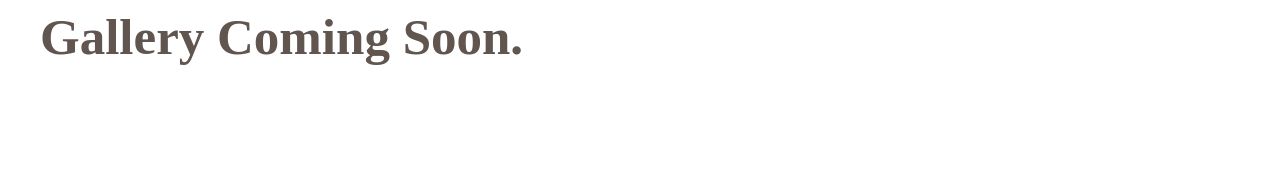
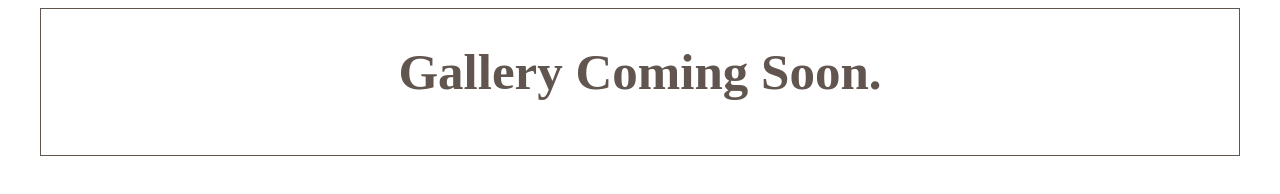
Before and after one commit to rkronschnabel/gallery.github.io, a plain HTML site: page index.html in a window 1280 px wide. Drawn offline with Linux system fonts and the light colour scheme.

Commit message:
Updating header

```diff
--- a/index.html
+++ b/index.html
@@ -3,8 +3,10 @@
         <link rel="stylesheet" href="css/gallery.css">
     </head>
     <body>
-        <div class="b-gallery">
-            <h1>Gallery Coming Soon.</h1>
+        <div class="c-gallery">
+            <div class="b-header">
+                <h1>Gallery Coming Soon.</h1>
+            </div>
         </div>
     </body>
 </html>
--- a/scss/gallery.scss
+++ b/scss/gallery.scss
@@ -1,6 +1,6 @@
 @import 'variables.scss';
 
-.b-gallery {
+.c-gallery {
     font-family: $font-stack-primary;
     font-size: 12px;
     color: $primary-dark-font-color;
@@ -8,9 +8,14 @@
     max-width: $primary-width;
     margin: 0 auto;
 
-    h1 {
-        font-family: $font-stack-secondary;
-        font-size: $font-size-xxxl;
-        color: $secondary-dark-font-color;
+    .b-header {
+        border: 1px solid $secondary-dark-font-color;
+        h1 {
+            font-family: $font-stack-secondary;
+            font-size: $font-size-xxxl;
+            color: $secondary-dark-font-color;
+            text-align: center;
+            padding-bottom: $spacing-l;
+        }
     }
 }
--- a/scss/variables.scss
+++ b/scss/variables.scss
@@ -20,3 +20,10 @@ $font-size-l: 21px;
 $font-size-m: 16px;
 $font-size-s: 12px;
 $font-size-xs: 9px;
+
+$spacing-xxxl: 120px;
+$spacing-xxl: 80px;
+$spacing-xl: 40px;
+$spacing-l: 20px;
+$spacing-m: 10px;
+$spacing-s: 5px;
```
Also changed, not shown: css/gallery.css, 1 other file.
